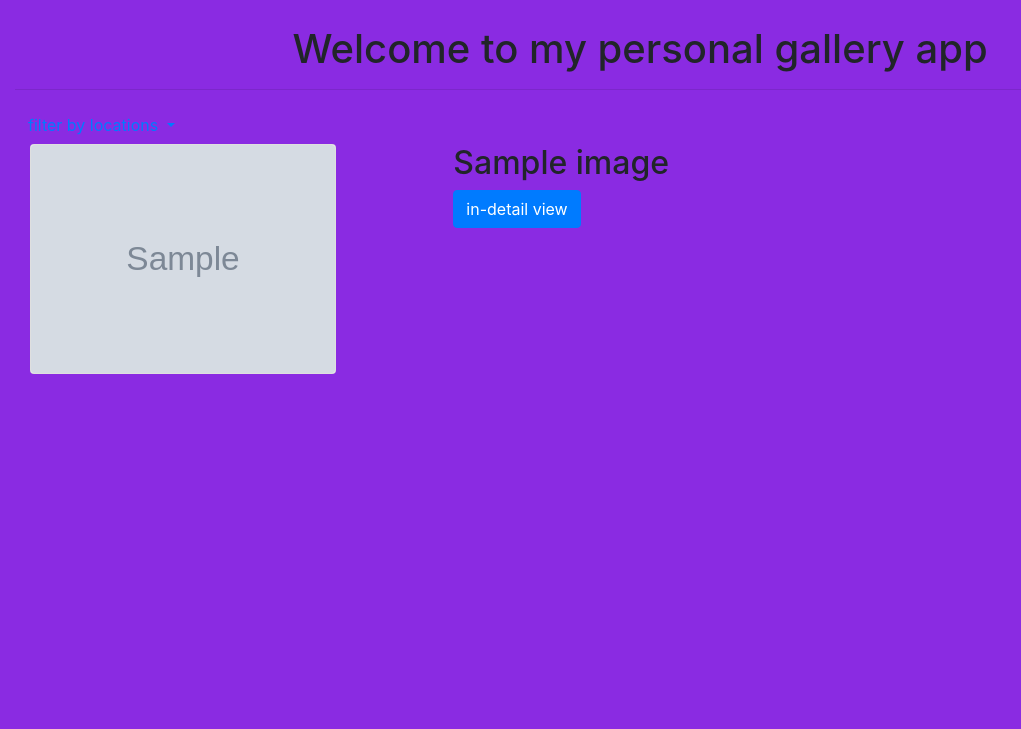
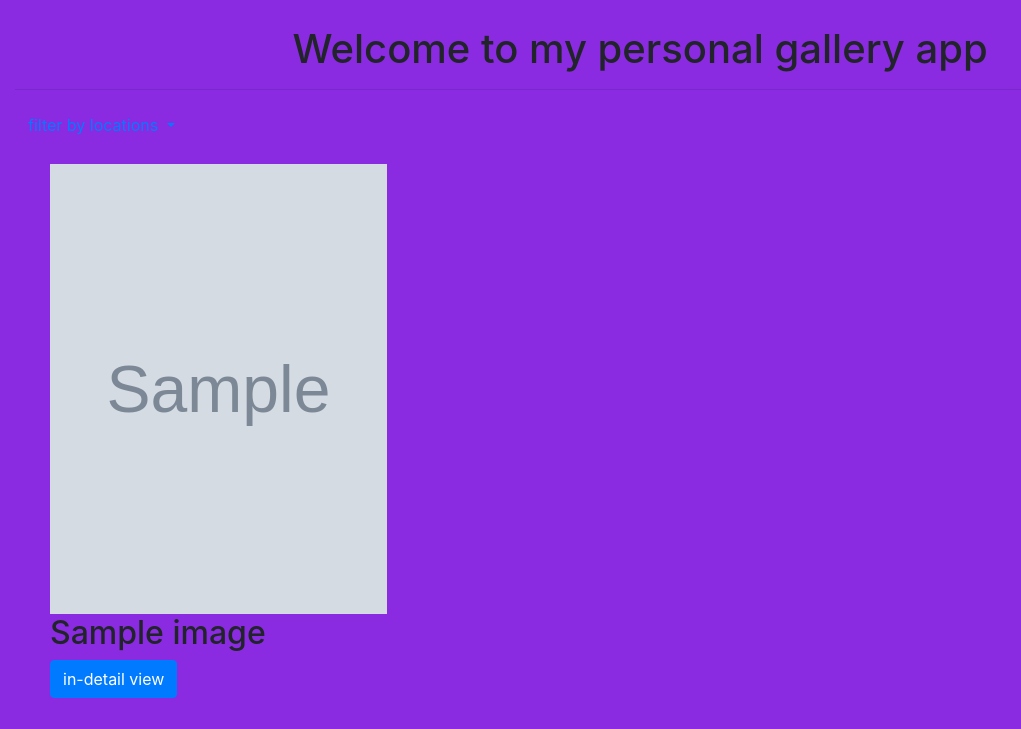
Before and after one commit to rickymwethera/personal-gallery, a Django app: page / in a window 1280 px wide. Shown: the part 71-800 px from the top of the page, without its empty margins (0-1021 px from the left). Run offline with Django 3.2, Linux system fonts and the light colour scheme; tables that the repository leaves empty hold one stand-in row (values such as "Sample post"); grey boxes marked "Sample" are stand-in pictures; some libraries are stand-ins or nearby versions.

Commit message:
modified the display

```diff
--- a/gallery/templates/index.html
+++ b/gallery/templates/index.html
@@ -36,16 +36,13 @@
 
 
 
-    <div class="card-columns">
-        {% for image in images %}
-
-
-        <!-- displaying News articles -->
-        <div class="col-lg-10 col-md-10 col-sm-4 col-xs-12 ">
-
-            <div class="hovereffect ">
-
-                <img class="img card" src="{{image.image.url}}"  alt="Image">
+  <div class="row container-fluid content">
+    {% for image in images %}
+    <div class="col-xs-12 col-sm-6 col-md-4 col-lg-4 thumbnails">
+        <div class="card-body">
+            <img src="{{image.image.url}}" class="img-fluid img-responsive" alt="image"
+                style="width: 710%; height: 450px;">
+            <br>
                 <div class="overlay">
                     <h2>{{image.name}}</h2>
                     <button class="btn btn-primary" id="detail" data-toggle="modal" data-target="#{{image.id}}">in-detail view</button>
```
